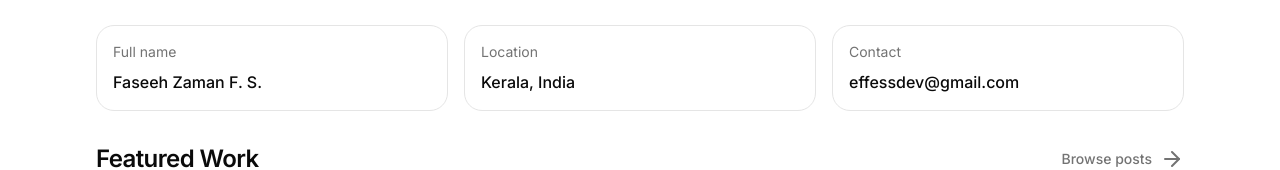
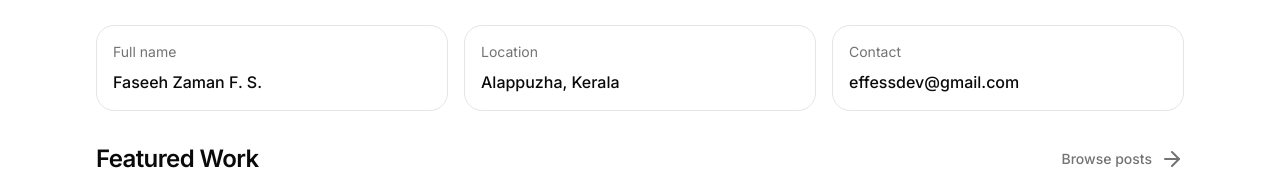
Before and after one commit to effessdev/effessdev.github.io, a Next.js app: page / in a window 1280 px wide. Shown: the part 352-522 px from the top of the page. Built offline with nearby package versions, Linux system fonts and the light colour scheme.

Commit message:
update location

```diff
--- a/src/app/page.tsx
+++ b/src/app/page.tsx
@@ -114,7 +114,9 @@ export default function Home() {
           </div>
           <div className="rounded-2xl border border-border bg-card p-4">
             <p className="text-sm text-muted-foreground">Location</p>
-            <p className="mt-2 font-medium text-foreground">Kerala, India</p>
+            <p className="mt-2 font-medium text-foreground">
+              Alappuzha, Kerala
+            </p>
           </div>
           <div className="rounded-2xl border border-border bg-card p-4">
             <p className="text-sm text-muted-foreground">Contact</p>
```
